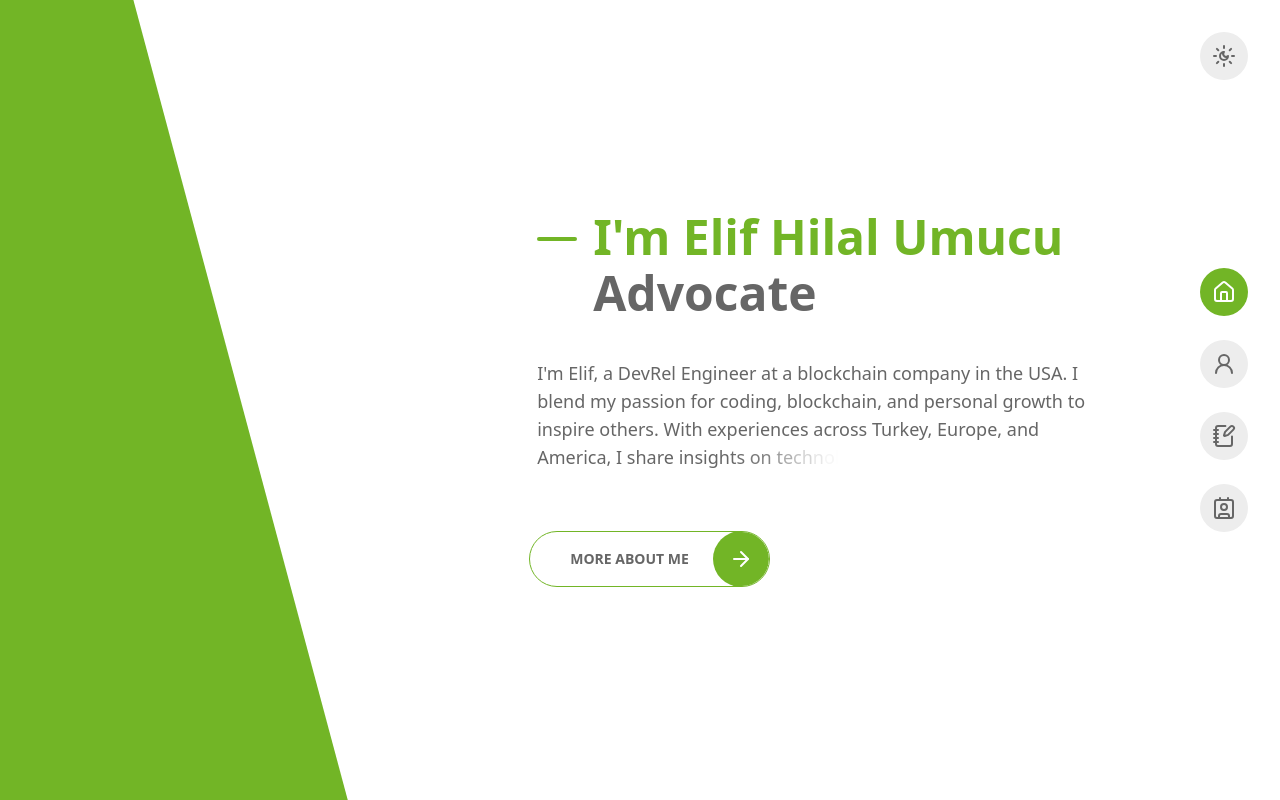
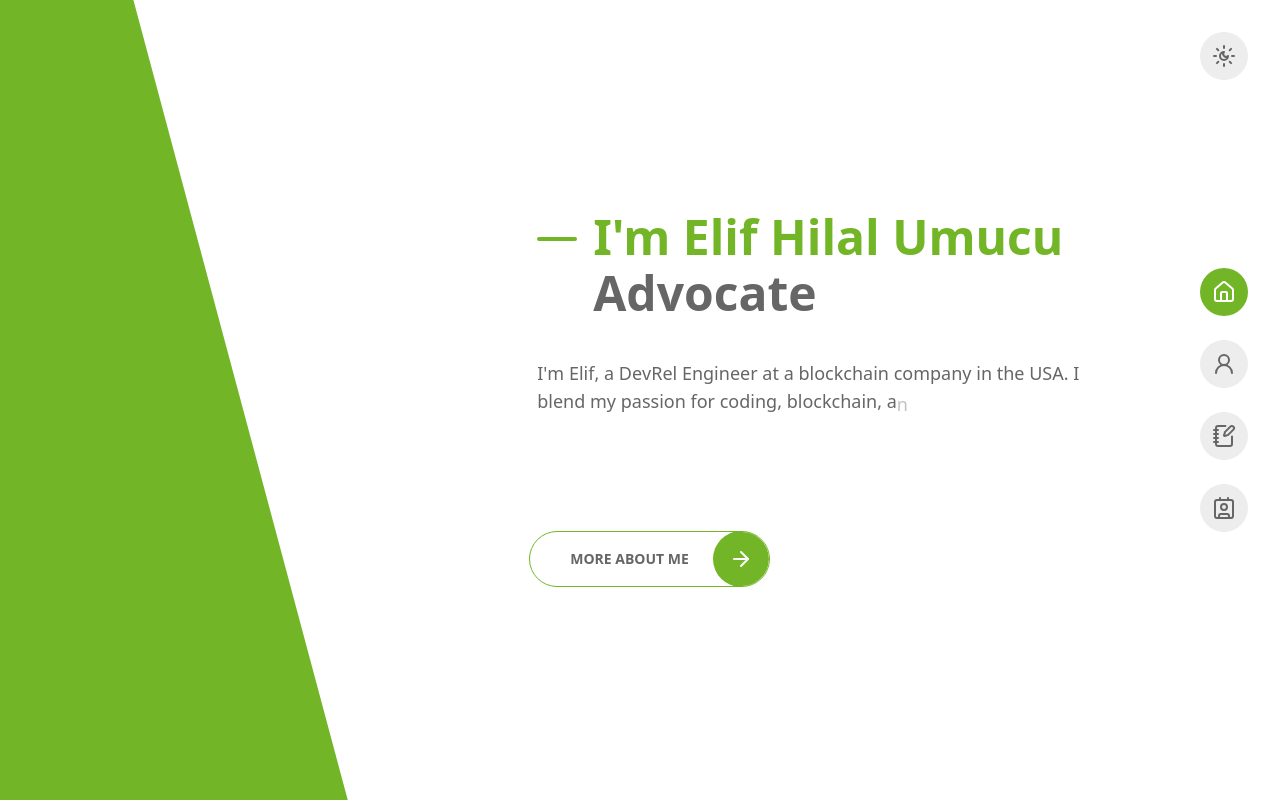
Before and after one commit to Ozavsar/ehilal, a Next.js app: page / in a window 1280 px wide. Built offline with nearby package versions, Linux system fonts and the light colour scheme.

Commit message:
feat: Add AnimatedText component for animating text in HomeContainer

```diff
--- /dev/null
+++ b/src/components/AnimatedText.tsx
@@ -0,0 +1,59 @@
+"use client";
+import { useRef } from "react";
+import { motion, useInView } from "framer-motion";
+
+const characterVariants = {
+  hidden: { opacity: 0, y: 5 },
+  visible: {
+    opacity: 1,
+    y: 0,
+    transition: {
+      duration: 0.05,
+    },
+  },
+};
+
+export default function AnimatedText({
+  text,
+  className,
+  ...props
+}: {
+  text: string | string[];
+  className?: string;
+  props?: any;
+}) {
+  const ref = useRef<HTMLParagraphElement>(null);
+  const isInView = useInView(ref, { amount: 0.5, once: true });
+  const textArray = Array.isArray(text) ? text : [text];
+
+  return (
+    <motion.p
+      ref={ref}
+      className={`flex flex-wrap ${className}`}
+      {...props}
+      initial="hidden"
+      animate={isInView ? "visible" : "hidden"}
+      transition={{ staggerChildren: 0.05, delayChildren: 1 }}
+      aria-hidden
+    >
+      {textArray.map((line, index) => (
+        <span key={index} className="block">
+          {line.split(" ").map((word, index) => (
+            <span key={index} className="inline-block">
+              {word.split("").map((char) => (
+                <motion.span
+                  key={char}
+                  variants={characterVariants}
+                  className="inline-block"
+                >
+                  {char}
+                </motion.span>
+              ))}
+              <span className="inline-block">&nbsp;</span>
+            </span>
+          ))}
+        </span>
+      ))}
+    </motion.p>
+  );
+}
--- a/src/containers/home/index.tsx
+++ b/src/containers/home/index.tsx
@@ -1,16 +1,12 @@
-"use client";
-
 import Link from "next/link";
 import Image from "next/image";
-import { motion } from "framer-motion";
 import CustomButton from "@/components/CustomButton";
+import AnimatedText from "@/components/AnimatedText";
 
 export default function HomeContainer() {
-  const text = `I'm Elif, a DevRel Engineer at a blockchain company in the
-                USA. I blend my passion for coding, blockchain, and personal
-                growth to inspire others. With experiences across Turkey,
-                Europe, and America, I share insights on technology, personal
-                development, and blockchain education.`.split("");
+  const text =
+    "I'm Elif, a DevRel Engineer at a blockchain company in the USA. I blend my passion for coding, blockchain, and personal growth to inspire others. With experiences across Turkey, Europe, and America, I share insights on technology, personal development, and blockchain education.";
+
   return (
     <main>
       <div className="relative flex h-screen w-screen flex-col items-center justify-center max-sm:w-auto">
@@ -44,26 +40,10 @@ export default function HomeContainer() {
               </div>
 
               <div className="flex flex-col sm:gap-2">
-                <motion.p
+                <AnimatedText
+                  text={text}
                   className="mb-7 mt-4 px-2 leading-6 md:text-lg custom-lg:mb-6 custom-lg:mt-[2.5px] custom-lg:leading-7"
-                  initial="hidden"
-                  animate="visible"
-                  variants={{
-                    visible: { transition: { staggerChildren: 0.02 } },
-                  }}
-                >
-                  {text.map((char, i) => (
-                    <motion.span
-                      key={i}
-                      variants={{
-                        hidden: { opacity: 0, y: 100 },
-                        visible: { opacity: 1, y: 0 },
-                      }}
-                    >
-                      {char}
-                    </motion.span>
-                  ))}
-                </motion.p>
+                />
 
                 <Link href="/about">
                   <CustomButton text="MORE ABOUT ME" />
```
